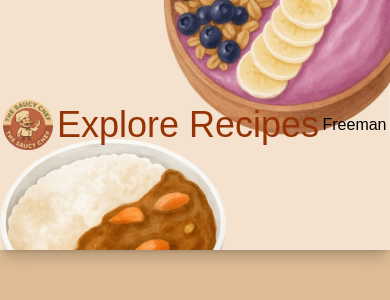
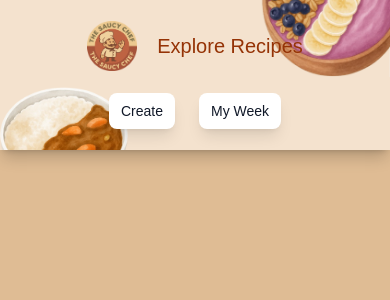
Before and after one commit to DanielFreeman068/saucy_chef, a Next.js app: page / in a window 390 px wide. Shown: the top 300 px of the page. Built offline with nearby package versions, Linux system fonts and the light colour scheme; a web font is replaced by a local one.

Commit message:
Update page.jsx

```diff
--- a/src/app/page.jsx
+++ b/src/app/page.jsx
@@ -3,14 +3,14 @@ import Image from "next/image";
 export default function Home() {
   return (
     <div>
-      <div className="relative w-full h-[250px] md:h-[300px] bg-[#F4E2CE] overflow-hidden shadow-lg shadow-[#00000033]">
+      <div className="relative w-full h-[150px] bg-[#F4E2CE] overflow-hidden shadow-lg shadow-[#00000033]">
         {/* Bottom Left Bowl */}
         <Image
           src="/curry.png"
           alt="Bottom Bowl"
           width={250}
           height={250}
-          className="absolute bottom-0 left-0 w-[230px] md:w-[300px] lg:w-[400px] z-0"
+          className="absolute bottom-0 left-0 w-[130px] md:w-[200px] z-0"
         />
 
         {/* Top Right Bowl */}
@@ -19,10 +19,11 @@ export default function Home() {
           alt="Top Bowl"
           width={250}
           height={250}
-          className="absolute top-0 right-0 w-[230px] md:w-[300px] lg:w-[400px] z-0"
+          className="absolute top-0 right-0 w-[130px] md:w-[200px] z-0"
         />
 
-        <div className="relative z-10 flex items-center justify-evenly h-full w-full">
+        <div className="relative z-10 flex items-center flex-col sm:flex-row justify-evenly align-center h-full w-full shadow-lg">
+          <div className="flex justify-evenly items-center gap-5 md:gap-10 lg:gap-25 xl:gap-40">
             <Image
               src="/saucy_chef_logo2.png"
               alt="Saucy Chef Logo"
@@ -30,8 +31,12 @@ export default function Home() {
               height={100}
               className="w-[50px] md:w-[80px] lg:w-[100px]"
             />
-          <h1 className="text-[#953306] text-4xl">Explore Recipes</h1>
-          <h1>Freeman</h1>
+            <h1 className="text-[#953306] text-xl sm:text-2xl md:text-3xl lg:text-4xl">Explore Recipes</h1>
+          </div>
+          <div className="flex flex-row gap-6">
+            <a href="/" className="text-gray-900 bg-white rounded-lg px-3 md:px-5 md:py-3 text-nowrap py-2 shadow-lg hover:bg-gray-200 text-sm text-center">Create</a>
+            <a href="/meal-planner" className="text-gray-900 bg-white rounded-lg px-3 md:px-5 md:py-3 text-nowrap py-2 shadow-lg hover:bg-gray-200 text-sm text-center">My Week</a>
+          </div>
         </div>
       </div>
 
```
Lines whose indentation alone changed are shown as unchanged.
